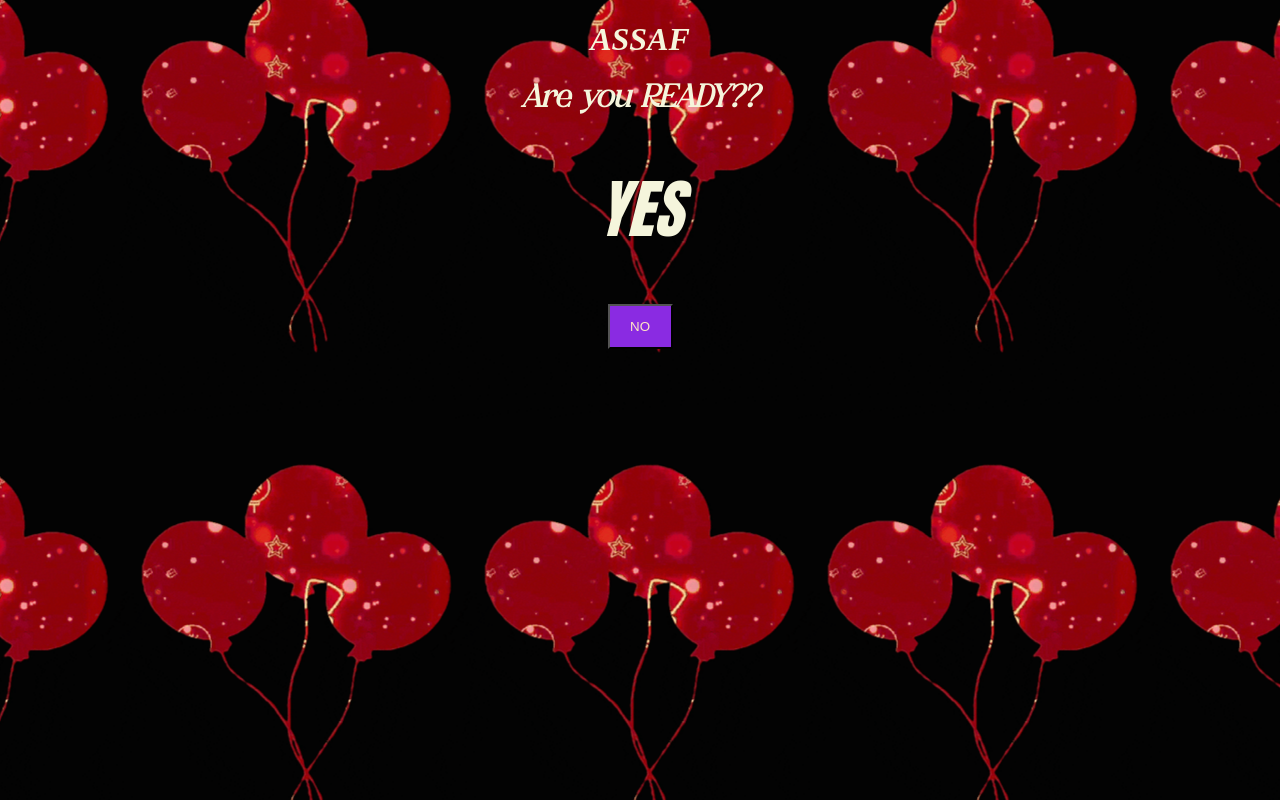
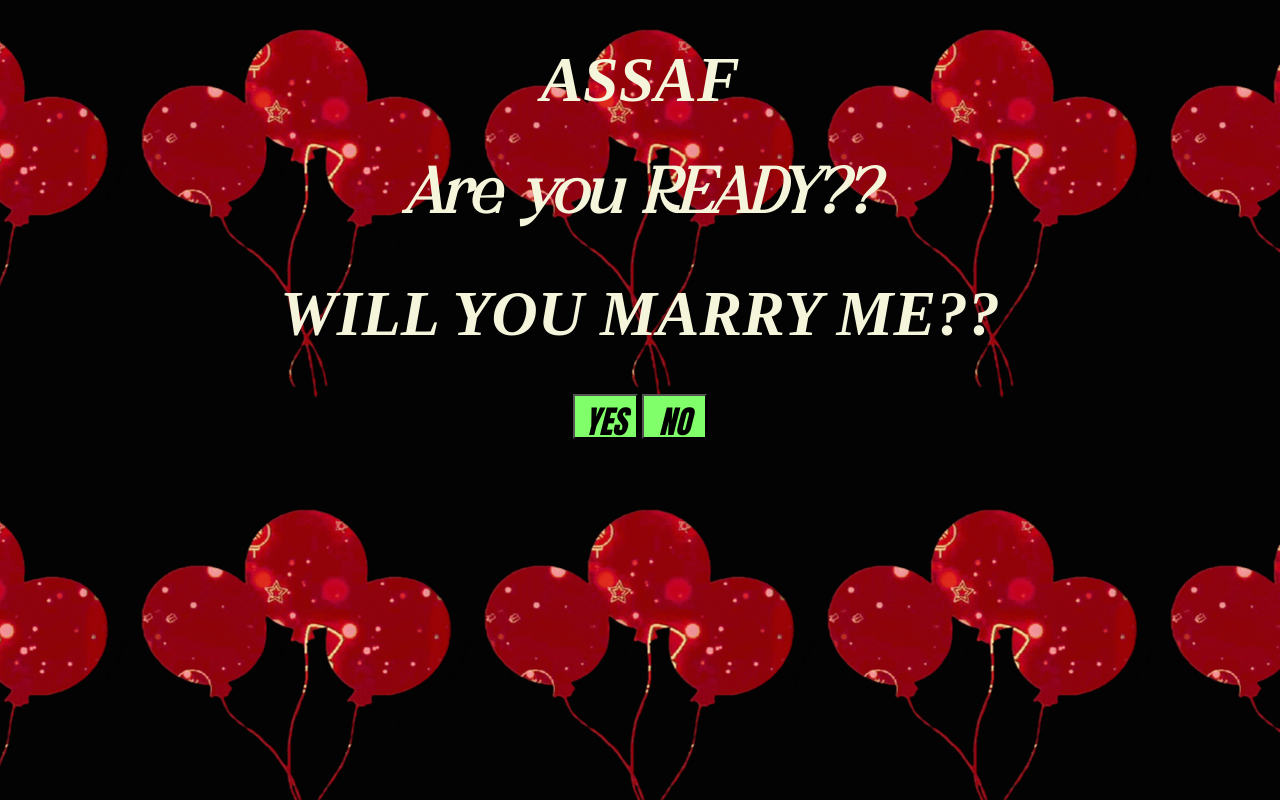
Before and after one commit to ChezkyC/MyProject, a plain HTML site: page index.html in a window 1280 px wide. Drawn offline with Linux system fonts and the light colour scheme; a web font is replaced by a local one.

Commit message:
this is the  new update

```diff
--- a/asaf.css
+++ b/asaf.css
@@ -12,6 +12,7 @@ body {
     background-image: url('giphy.gif');
     background-position: center;
     color: beige;
+    text-align: center
 }
 
 .header {
@@ -21,22 +22,28 @@ body {
 
 .header1 {
     font-family: myHeaderFont;
+    font-size: xx-large;
+    text-align: center;
+    font-style: italic;
 }
 
 .header2 {
     font-family: myButtonFont;
 }
 
-.yes {
+button {
+    height: 45px;
+    width: 65px;
+    text-align: center;
+    margin: 0 auto;
+}
+
+.yes1 {
     text-align: center;
     font-style: italic;
     font-family: Impact, Haettenschweiler, 'Arial Narrow Bold', sans-serif;
     font-size: xx-large;
-}
-
-button {
-    background-color: blueviolet;
-    color: bisque;
+    background-color: rgb(129, 255, 106);
     height: 45px;
     width: 65px;
     align-content: center;
@@ -44,3 +51,23 @@ button {
     text-align: center;
     margin: 0 auto;
 }
+
+.no1 {
+    text-align: center;
+    font-style: italic;
+    font-family: Impact, Haettenschweiler, 'Arial Narrow Bold', sans-serif;
+    font-size: xx-large;
+    background-color: rgb(129, 255, 106);
+    height: 45px;
+    width: 65px;
+    align-content: center;
+    vertical-align: bottom;
+    text-align: center;
+    margin: 0 auto;
+}
+
+.loveU {
+    color:hotpink;
+    font-family: myHeaderFont;
+    vertical-align: middle;
+}
--- a/asaf.js
+++ b/asaf.js
@@ -1,18 +1,20 @@
-let yes = document.getElementById(`yes1`)
-let no = document.getElementById(`btn1`)
+let btn = document.getElementById(`btn`)
+let no = document.getElementById(`btnNo`)
+let yes = document.getElementById(`btnYes`)
+
 yes.addEventListener("click", () => {
     document.body.style.backgroundImage = "url('i-love-you-hearts-balloons.gif')";
-    document.body.style.color = "blue"
-    yes.innerText = 'WILL YOU MARRY MY?'
-    no.innerHTML = no1()
+
+    document.body.style.color = "rgb(200, 23, 23)"
+    // document.body.style.alignSelf = "center"
+
+    let loveU = document.createElement(`span`);
+    loveU.setAttribute("class", "loveU");
+
+    let header = document.getElementById(`header`)
+    header.innerHTML = 'I ❤️ U'
+    btn.innerHTML = ""
 })
-
-no1 = () => {
-    no = document.getElementById(`btn`)
-    no.innerHTML = ""
-}
-
-
 
 const heSaidNo1 = () => {
     document.body.style.backgroundImage = "url('sad.gif')";
--- a/index.html
+++ b/index.html
@@ -11,7 +11,7 @@
 </head>
 
 <body>
-    <div class="header">
+    <div id="header" class="header1">
         <span class="header1">
             <h1>
                 ASSAF
@@ -20,14 +20,17 @@
         <span class="header2">
             <h1>Are you READY??</h1>
         </span>
+        <span class="header3">
+            <h1>WILL YOU MARRY ME??</h1>
+        </span>
     </div>
-    <div class="yes">
-        <span class="yes1">
-            <h1 id="yes1">YES</h1>
-            <div id="btn">
-                <button id="btn1">NO</button>
-            </div>
-        </span>
+    <div class="yes" id="btn">
+        <!-- <div id="btnYes"> -->
+            <button class="yes1" id="btnYes">YES</button>
+        <!-- </div> -->
+        <!-- <div id="btnNo"> -->
+            <button class="no1" id="btnNo">NO</button>
+        <!-- </div> -->
     </div>
 </body>
 
```
